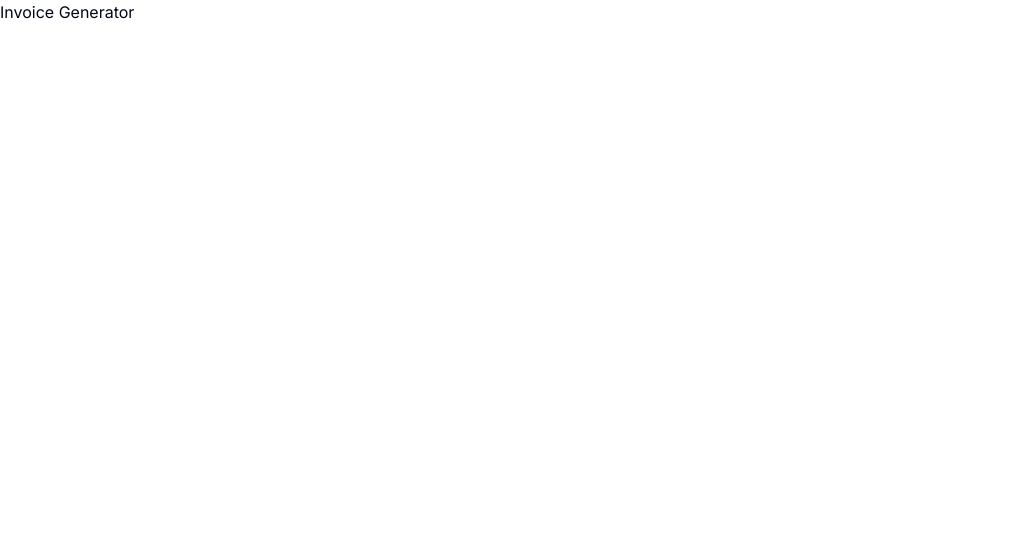
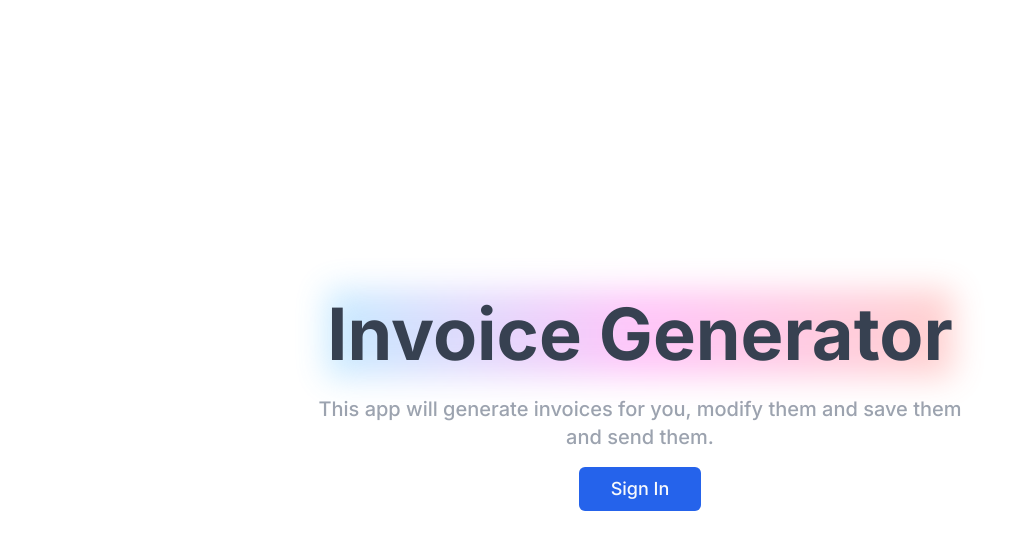
Before and after one commit to theritiktiwari/invoice-generator, a Next.js app: page / in a window 1280 px wide. Shown: the top 550 px of the page, without its empty margins (0-1025 px from the left). Built offline with nearby package versions, Linux system fonts and the light colour scheme; no server answers.

Commit message:
Added main board template

```diff
--- a/src/app/page.tsx
+++ b/src/app/page.tsx
@@ -1,5 +1,37 @@
+"use client";
+
+import { useRouter } from "next/navigation";
+import { Button } from "@/components/ui/button";
+import { useSession } from "next-auth/react";
+
 export default function Home() {
+  const router = useRouter();
+  const { data } = useSession();
+
   return (
-    <>Invoice Generator</>
+    <>
+      <div className="bg-white text-gray-700 h-screen w-screen flex items-center justify-center px-2">
+        <div className="flex flex-col items-center">
+          <p className="sm:text-7xl text-5xl font-bold leading-tight text-center sm:leading-tight lg:leading-tight">
+            <span className="relative inline-flex sm:inline">
+              <span className="bg-gradient-to-r from-[#44BCFF] via-[#FF44EC] to-[#FF675E] blur-lg filter opacity-30 w-full h-full absolute inset-0"></span>
+              <span className="relative">Invoice Generator</span>
+            </span>
+          </p>
+          <p className="mb-4 text-gray-400 text-center mt-4 text-md md:text-xl max-w-2xl font-medium">
+            This app will generate invoices for you, modify them and save them and send them.
+          </p>
+          <div className="flex gap-2">
+            <Button
+              size={"lg"}
+              className="text-lg"
+              onClick={() => router.push(`${data?.user ? "/user" : "/auth/sign-in"}`)}
+            >
+              {data?.user ? "Carry On" : "Sign In"}
+            </Button>
+          </div>
+        </div>
+      </div>
+    </>
   );
 }
--- /dev/null
+++ b/src/app/user/(routes)/page.tsx
@@ -0,0 +1,7 @@
+export default function Page() {
+  return (
+    <>
+      User
+    </>
+  );
+}
--- /dev/null
+++ b/src/app/user/layout.tsx
@@ -0,0 +1,11 @@
+export default function RootLayout({
+    children
+}: Readonly<{
+    children: React.ReactNode;
+}>) {
+    return (
+        <>
+            {children}
+        </>
+    );
+}
--- /dev/null
+++ b/src/helper/getSession.ts
@@ -0,0 +1,8 @@
+"use server";
+
+import { authOptions } from "@/lib/auth.config";
+import { getServerSession } from "next-auth";
+
+export async function getSession() {
+    return getServerSession(authOptions);
+}
--- a/src/middleware.ts
+++ b/src/middleware.ts
@@ -6,11 +6,11 @@ export async function middleware(request: NextRequest) {
     const url = request.nextUrl;
 
     if (token && url.pathname.startsWith('/auth/')) {
-        return NextResponse.redirect(new URL('/', request.url))
+        return NextResponse.redirect(new URL('/user', request.url));
     }
 
     if (!token && !(url.pathname.startsWith('/auth/'))) {
-        return NextResponse.redirect(new URL('/auth/sign-in', request.url))
+        return NextResponse.redirect(new URL('/auth/sign-in', request.url));
     }
 }
 
```
